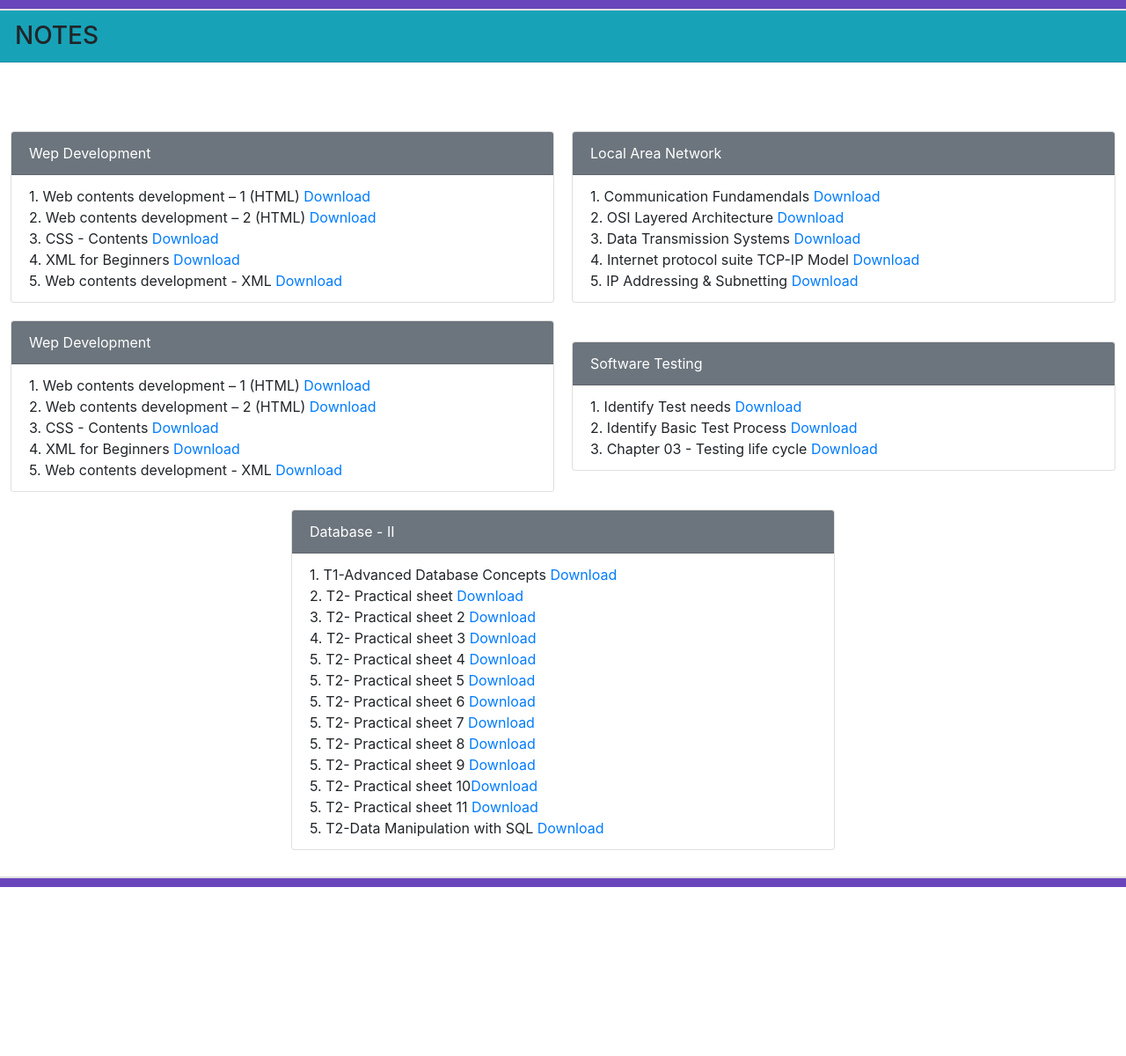
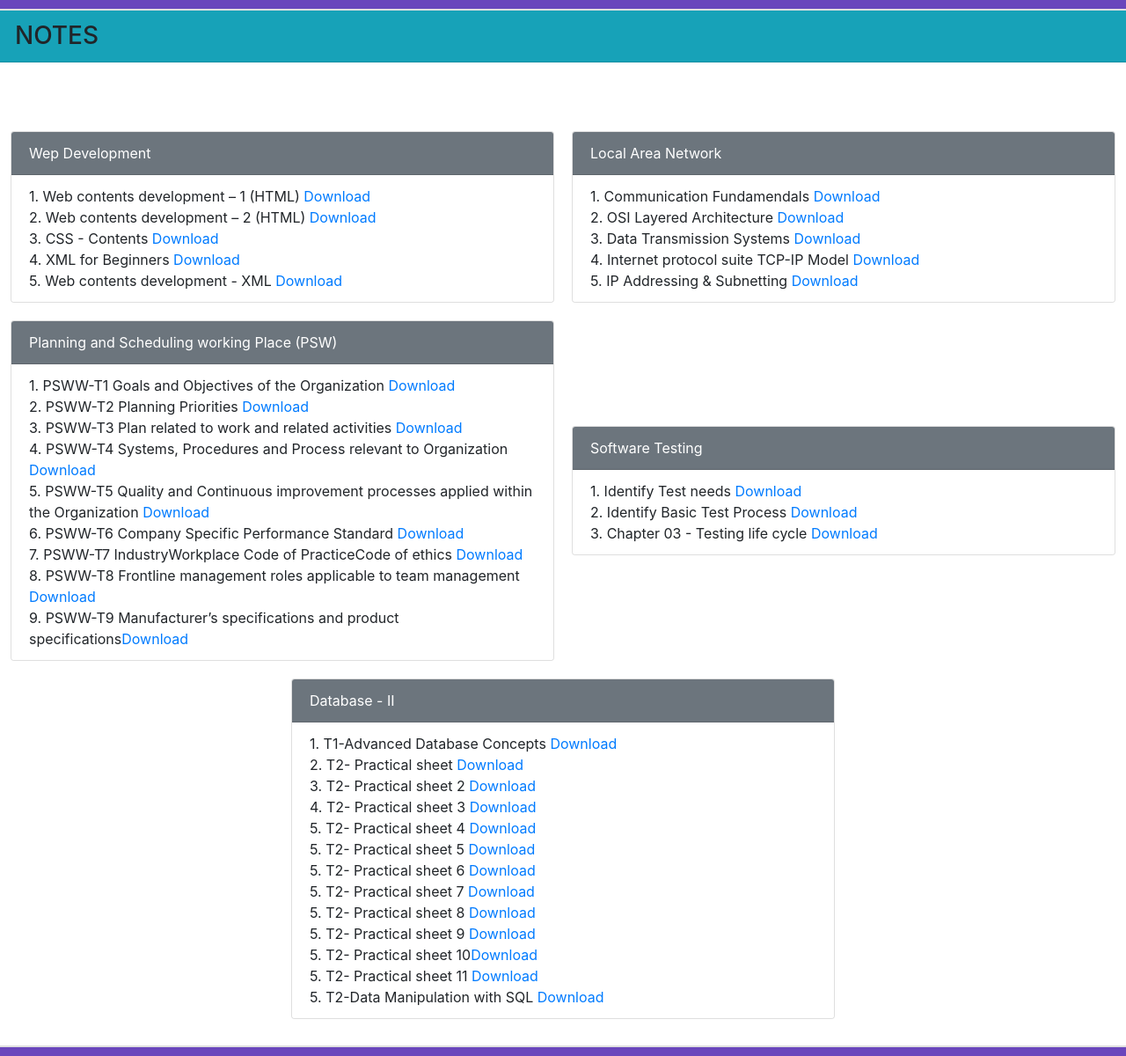
Before and after one commit to AM-ASKY-97/web-base-of-the-particular-institution, a PHP site: page /notes.php in a window 1280 px wide. Shown: the whole page at 88% size. Before the commit the page ends 1008 px from the top, so only its background shows below. Run offline with PHP 8.4, Linux system fonts and the light colour scheme.

Commit message:
subject add

```diff
--- a/notes.php
+++ b/notes.php
@@ -29,11 +29,11 @@
                 <ul class="list-group list-group-flush">
                     <li class="list-group-item">
 
-                        1. Web contents development – 1 (HTML) <a href="webprograming/Html (1).pdf" Download>Download</a><br>
-                        2. Web contents development – 2 (HTML) <a href="webprograming/HTML-1 (1).pdf" Download>Download</a><br>
-                        3. CSS - Contents <a href="webprograming/CSS.pdf" Download>Download</a><br>
-                        4. XML for Beginners <a href="webprograming/xml - 3.pdf" Download>Download</a><br>
-                        5. Web contents development - XML <a href="webprograming/XML.pdf" Download>Download</a><br>
+                        1. Web contents development – 1 (HTML) <a href="https://drive.google.com/file/d/1tCjC6Bf9ncvqo5r-kNyLBHyLCkBsmqep/view?usp=sharing" Download>Download</a><br>
+                        2. Web contents development – 2 (HTML) <a href="https://drive.google.com/file/d/1wsfV6-m-hoUHSES3gbMthaHwjHYtf89H/view?usp=sharing" Download>Download</a><br>
+                        3. CSS - Contents <a href="https://drive.google.com/file/d/1bPbRPGa2sDFmOPDsM453m_vYpXWcvFwF/view?usp=sharing" Download>Download</a><br>
+                        4. XML for Beginners <a href="https://drive.google.com/file/d/1tI8FFrVuHrqGr7w4X22bTdc7YY8GX8qs/view?usp=sharing" Download>Download</a><br>
+                        5. Web contents development - XML <a href="https://drive.google.com/file/d/15eYX9OTbK1y6AYOpT-QKoNeMjjDpv1_j/view?usp=sharing" Download>Download</a><br>
                     </li>
                 </ul>
                 </div>
@@ -64,16 +64,20 @@
                     <div class="col-lg-6 p10">
                     <div class="card">
                 <div class="card-header bg-secondary text-white">
-                    Wep Development
+                    Planning and Scheduling working Place (PSW)
                 </div>
                 <ul class="list-group list-group-flush">
                     <li class="list-group-item">
 
-                        1. Web contents development – 1 (HTML) <a href="webprograming/Html (1).pdf" Download>Download</a><br>
-                        2. Web contents development – 2 (HTML) <a href="webprograming/HTML-1 (1).pdf" Download>Download</a><br>
-                        3. CSS - Contents <a href="webprograming/CSS.pdf" Download>Download</a><br>
-                        4. XML for Beginners <a href="webprograming/xml - 3.pdf" Download>Download</a><br>
-                        5. Web contents development - XML <a href="webprograming/XML.pdf" Download>Download</a><br>
+                        1. PSWW-T1 Goals and Objectives of the Organization <a href="https://drive.google.com/file/d/1QCafMcXJmAKNGpppdr5KGNL0TBOVXS5d/view?usp=sharing" Download>Download</a><br>
+                        2. PSWW-T2  Planning Priorities <a href="https://drive.google.com/file/d/1BeNVMlmUTFkrg1eMiMjgEs-1k0tL3H5L/view?usp=sharing" Download>Download</a><br>
+                        3. PSWW-T3 Plan related to work and related activities <a href="https://drive.google.com/file/d/1FSozxr5Vr7GyXGOCROENl_cIVGDfALYX/view?usp=sharing" Download>Download</a><br>
+                        4. PSWW-T4 Systems, Procedures and Process relevant to Organization <a href="https://drive.google.com/file/d/1icTTUb95sXyC9-1xEz6vRDdcttIz_F3W/view?usp=sharing" Download>Download</a><br>
+                        5. PSWW-T5 Quality and Continuous improvement processes applied within the Organization <a href="https://drive.google.com/file/d/1q7QRcKgtatq0USktH7_bZmEnqLOoH1pc/view?usp=sharing" Download>Download</a><br>
+                        6. PSWW-T6 Company Specific Performance Standard <a href="https://drive.google.com/file/d/13QyY7f-EsydzIxymsc1RasjizTsusMX5/view?usp=sharing" Download>Download</a><br>
+                        7. PSWW-T7 IndustryWorkplace Code of PracticeCode of ethics <a href="https://drive.google.com/file/d/1cTjtbw18jpqe3r7XUbZVsJCKJ7iK3tCK/view?usp=sharing" Download>Download</a><br>
+                        8. PSWW-T8 Frontline management roles applicable to team management <a href="https://drive.google.com/file/d/1K4rq2o_2uXKWnewo7wfGpffelsNy0yb9/view?usp=sharing" Download>Download</a><br>
+                        9. PSWW-T9 Manufacturer’s specifications and product specifications<a href="https://drive.google.com/file/d/1HA47D86ir8nXbqp7oPKM32Rc8dVDfl26/view?usp=sharing" Download>Download</a><br>
                     </li>
                 </ul>
                 </div>
```
